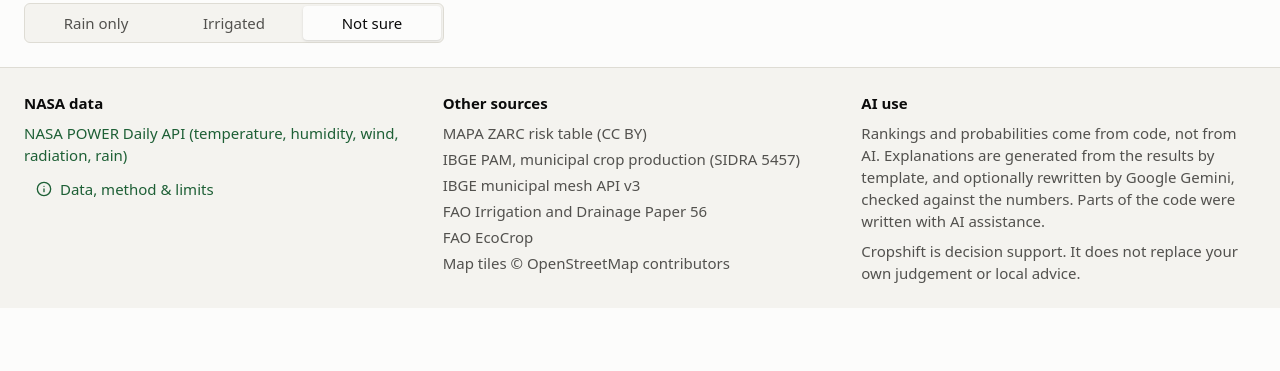
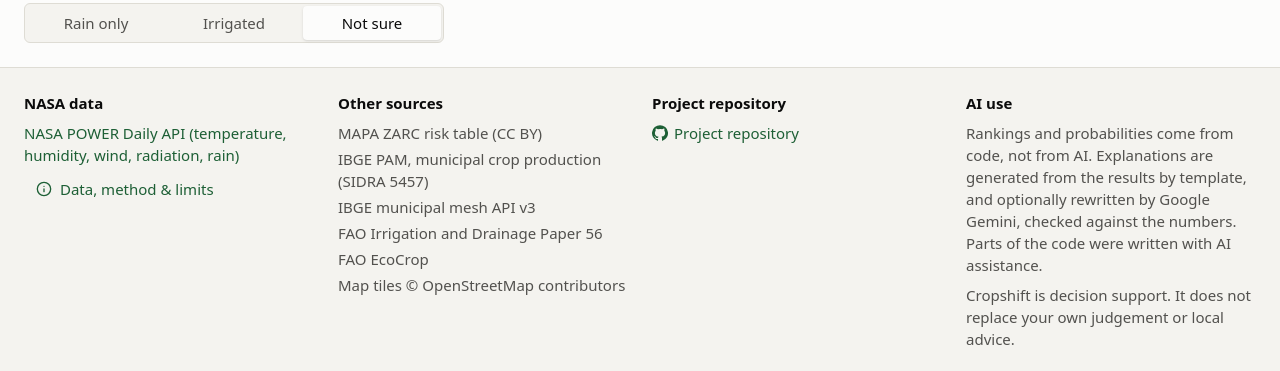
Before and after one commit to jose-fernando-1/CropShift, a Next.js app in the folder web/: page / in a window 1280 px wide. Shown: the part 805-1176 px from the top of the page. Before the commit the page ends 1113 px from the top, so only its background shows below. Built offline with nearby package versions, Linux system fonts and the light colour scheme.

Commit message:
feat(footer): add project repository section to footer with links

```diff
--- a/web/src/components/layout/app-footer.tsx
+++ b/web/src/components/layout/app-footer.tsx
@@ -2,13 +2,14 @@
 
 import { useMessages } from "@/i18n/use-i18n";
 import { DataLimitsDialog } from "./data-limits-dialog";
-import { nasaData, otherData } from "./sources";
+import { nasaData, otherData, projectRepository } from "./sources";
 
 export function AppFooter() {
   const m = useMessages();
+  const repository = projectRepository(m);
   return (
     <footer className="mt-auto border-t border-border bg-surface-2">
-      <div className="mx-auto grid max-w-app gap-6 px-4 py-6 text-sm sm:grid-cols-3 lg:px-6">
+      <div className="mx-auto grid max-w-app gap-6 px-4 py-6 text-sm sm:grid-cols-2 lg:grid-cols-4 lg:px-6">
         <section>
           <h2 className="font-semibold">{m.footer.nasaData}</h2>
           <ul className="mt-2 space-y-1">
@@ -36,6 +37,24 @@ export function AppFooter() {
             ))}
           </ul>
         </section>
+        <section>
+          <h2 className="font-semibold">{m.footer.projectRepository}</h2>
+          <ul className="mt-2 space-y-1">
+            <li>
+              <a
+                className="inline-flex items-center gap-1.5 text-brand underline-offset-2 hover:underline"
+                href={repository.url}
+                target="_blank"
+                rel="noreferrer"
+              >
+                <svg className="size-4 fill-current" viewBox="0 0 24 24" aria-hidden="true">
+                  <path d="M12 .297a12 12 0 0 0-3.79 23.385c.6.112.82-.26.82-.577v-2.234c-3.338.726-4.043-1.416-4.043-1.416-.546-1.387-1.333-1.756-1.333-1.756-1.089-.745.083-.73.083-.73 1.205.085 1.84 1.237 1.84 1.237 1.07 1.835 2.807 1.305 3.492.998.108-.776.418-1.305.762-1.605-2.665-.3-5.466-1.332-5.466-5.93 0-1.31.465-2.38 1.235-3.22-.124-.303-.535-1.523.117-3.176 0 0 1.008-.322 3.3 1.23a11.5 11.5 0 0 1 3.003-.404c1.018.005 2.043.138 3.003.404 2.291-1.552 3.297-1.23 3.297-1.23.653 1.653.242 2.873.118 3.176.77.84 1.233 1.91 1.233 3.22 0 4.61-2.804 5.625-5.475 5.92.43.372.823 1.102.823 2.222v3.293c0 .32.216.694.825.576A12 12 0 0 0 12 .297" />
+                </svg>
+                {repository.name}
+              </a>
+            </li>
+          </ul>
+        </section>
         <section className="text-ink-2">
           <h2 className="font-semibold text-ink">{m.footer.aiUse}</h2>
           <p className="mt-2">{m.footer.aiText}</p>
--- a/web/src/components/layout/sources.ts
+++ b/web/src/components/layout/sources.ts
@@ -3,6 +3,10 @@ import type { Messages } from "@/i18n";
 /** NASA and partner data shown in the footer (required by the challenge: list the NASA data used). */
 export function nasaData(m: Messages) {
   return [{ name: m.footer.nasaPower, url: "https://power.larc.nasa.gov/docs/services/api/temporal/daily/" }];
+}
+
+export function projectRepository(m: Messages) {
+  return { name: m.footer.projectRepository, url: "https://github.com/jose-fernando-1/CropShift" };
 }
 
 export function otherData(m: Messages) {
--- a/web/src/i18n/messages/en.ts
+++ b/web/src/i18n/messages/en.ts
@@ -27,6 +27,7 @@ export const en = {
     nasaData: "NASA data",
     nasaPower: "NASA POWER Daily API (temperature, humidity, wind, radiation, rain)",
     otherSources: "Other sources",
+    projectRepository: "Project repository",
     sources: {
       zarc: "MAPA ZARC risk table (CC BY)",
       pam: "IBGE PAM, municipal crop production (SIDRA 5457)",
--- a/web/src/i18n/messages/pt-BR.ts
+++ b/web/src/i18n/messages/pt-BR.ts
@@ -25,6 +25,7 @@ export const ptBR: Messages = {
     nasaData: "Dados da NASA",
     nasaPower: "API diária do NASA POWER (temperatura, umidade, vento, radiação, chuva)",
     otherSources: "Outras fontes",
+    projectRepository: "Repositório do projeto",
     sources: {
       zarc: "Tábua de risco do ZARC, MAPA (CC BY)",
       pam: "IBGE PAM, produção agrícola municipal (SIDRA 5457)",
```
